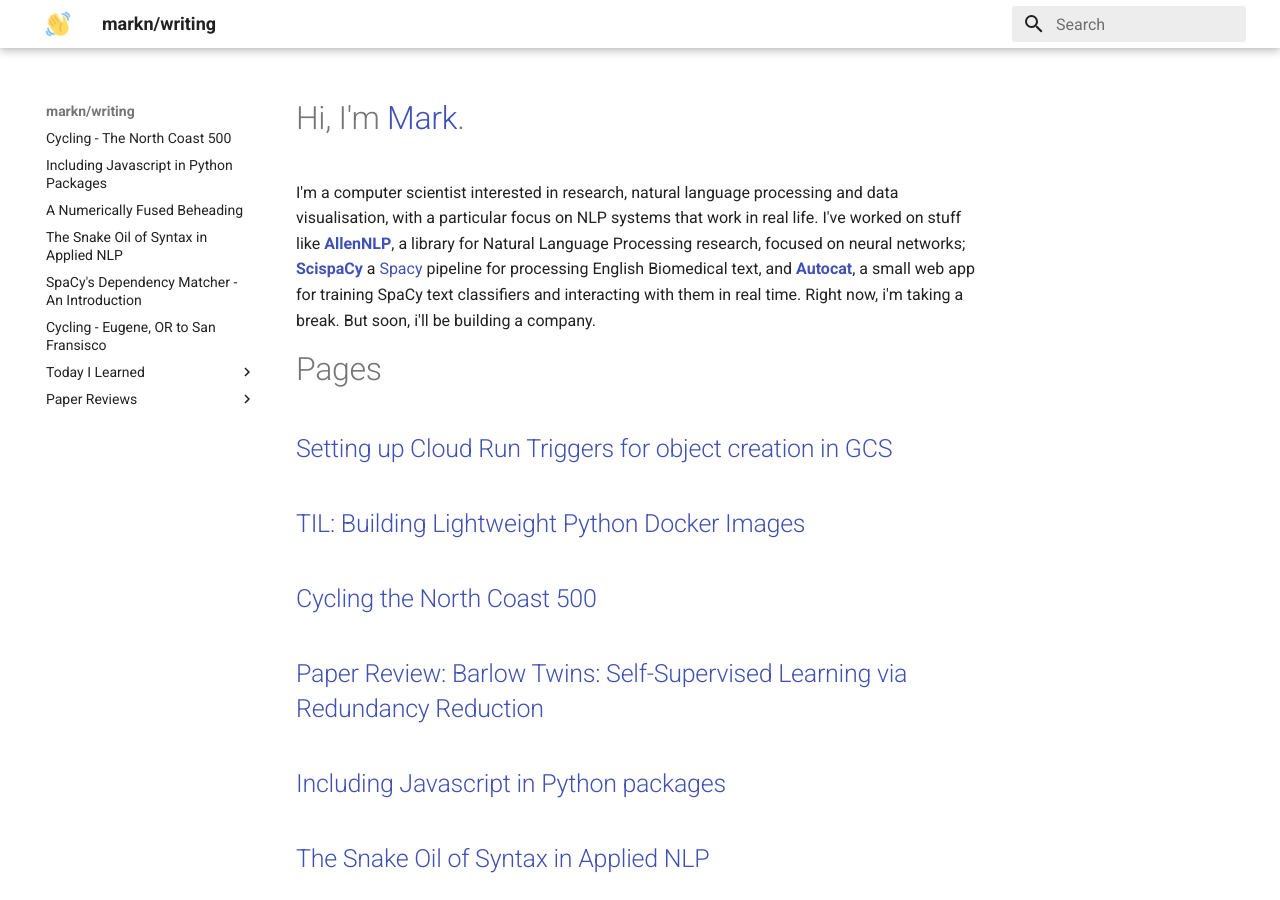
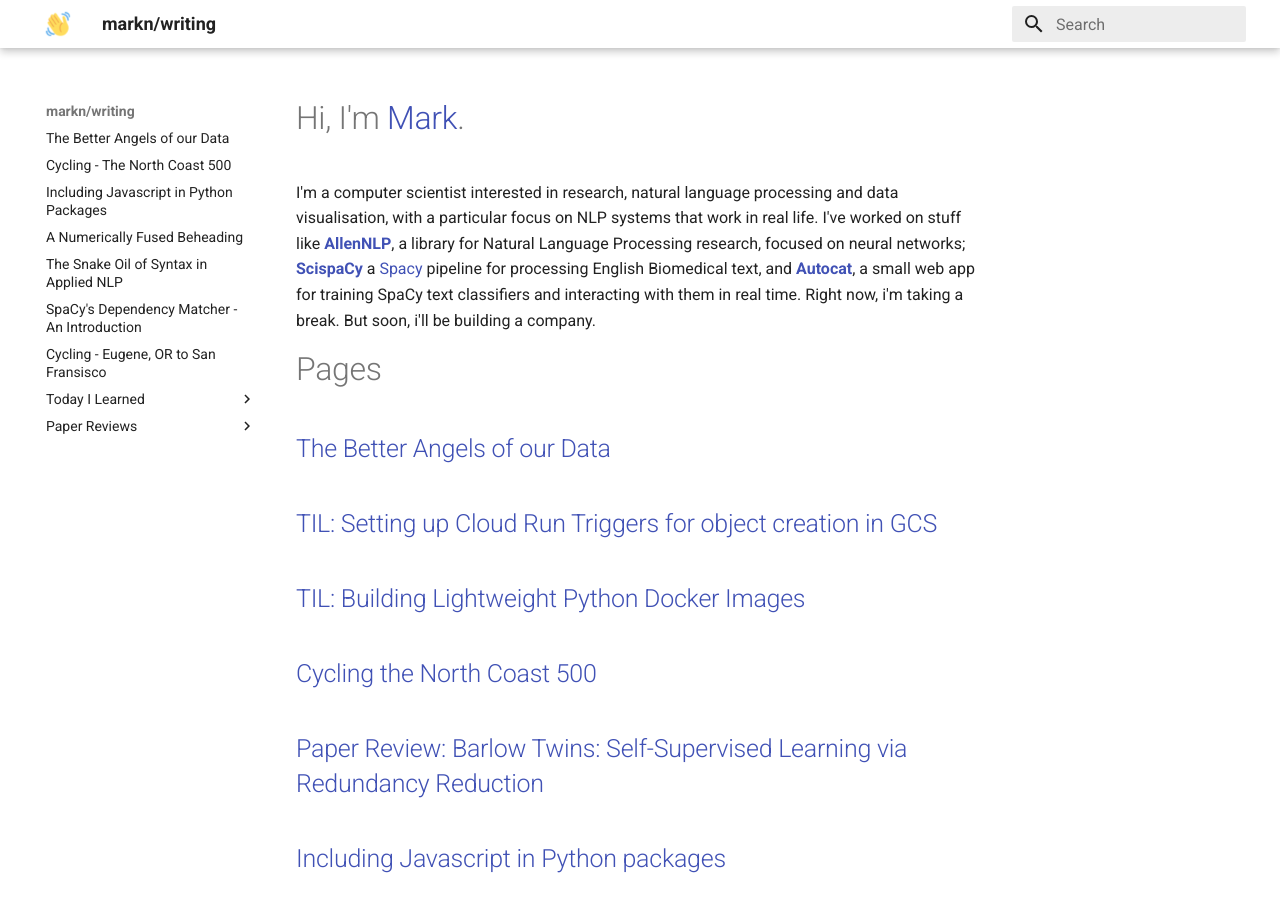
Before and after one commit to DeNeutoy/blog, an MkDocs documentation site: the page built from docs/index.md, in a window 1280 px wide and 900 px high. Built offline with MkDocs 1.6.1 and Material for MkDocs 9.7.7, drawn with Linux system fonts in a browser that asks for light colours.

Commit message:
crowdsourcing blog

```diff
--- a/docs/index.md
+++ b/docs/index.md
@@ -6,7 +6,8 @@
 
 # Pages
 
-## [Setting up Cloud Run Triggers for object creation in GCS](./til/cloud-run-triggers.md)
+## [The Better Angels of our Data](./crowdsourcing.md)
+## [TIL: Setting up Cloud Run Triggers for object creation in GCS](./til/cloud-run-triggers.md)
 ## [TIL: Building Lightweight Python Docker Images](./til/docker-python.md)
 ## [Cycling the North Coast 500](./nc_500.md)
 ## [Paper Review: Barlow Twins: Self-Supervised Learning via Redundancy Reduction](./paper_reviews/barlow_twins.md)
--- a/mkdocs.yml
+++ b/mkdocs.yml
@@ -1,6 +1,7 @@
 site_name: markn/writing
 
 nav:
+  - The Better Angels of our Data: crowdsourcing.md
   - Cycling - The North Coast 500: nc_500.md
   - Including Javascript in Python Packages: packaging_uis_in_python.md
   - A Numerically Fused Beheading: numeric_annotation.md
```
Also changed, not shown: docs/crowdsourcing.md (added, +74 -0 lines).
